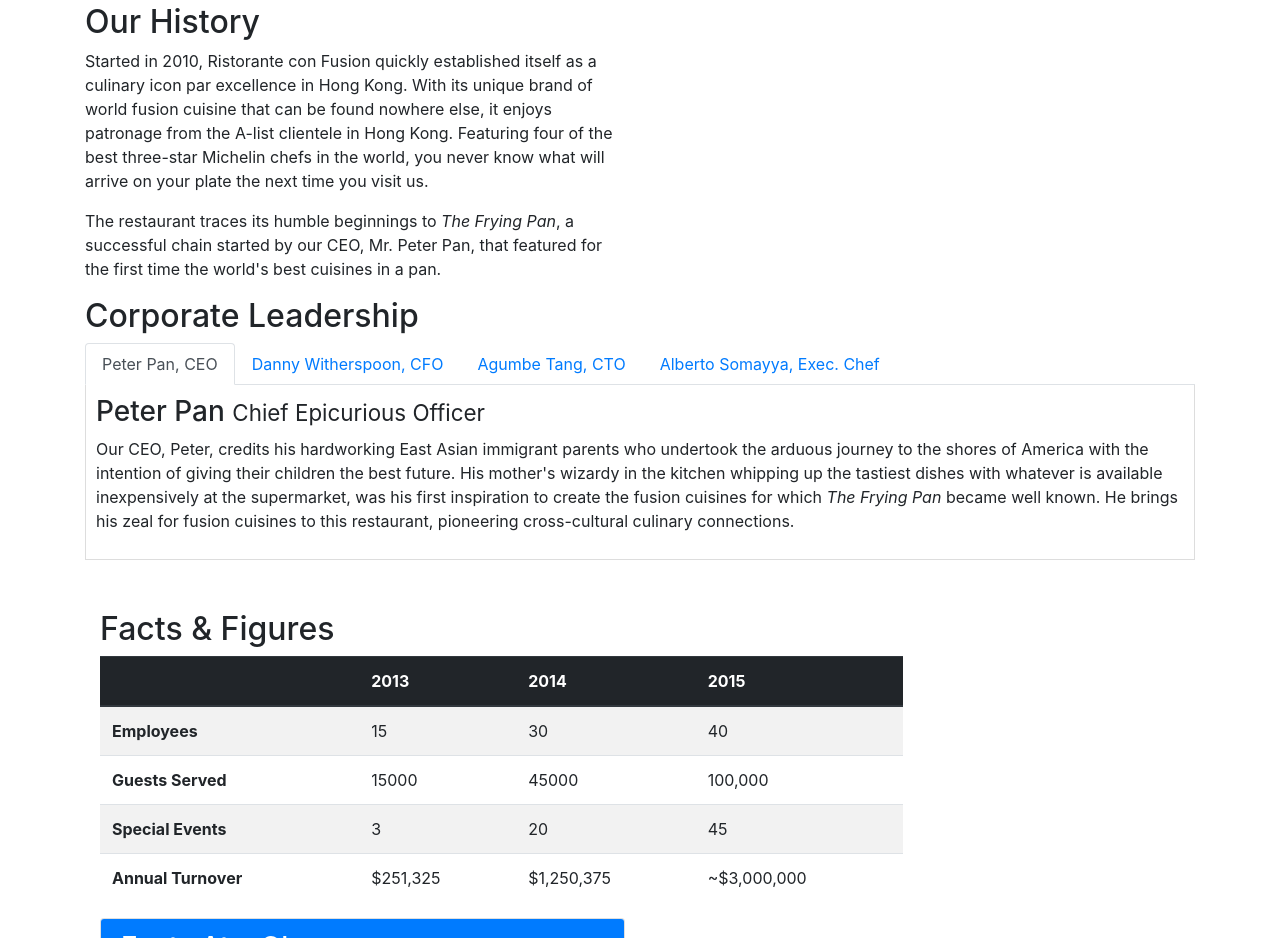
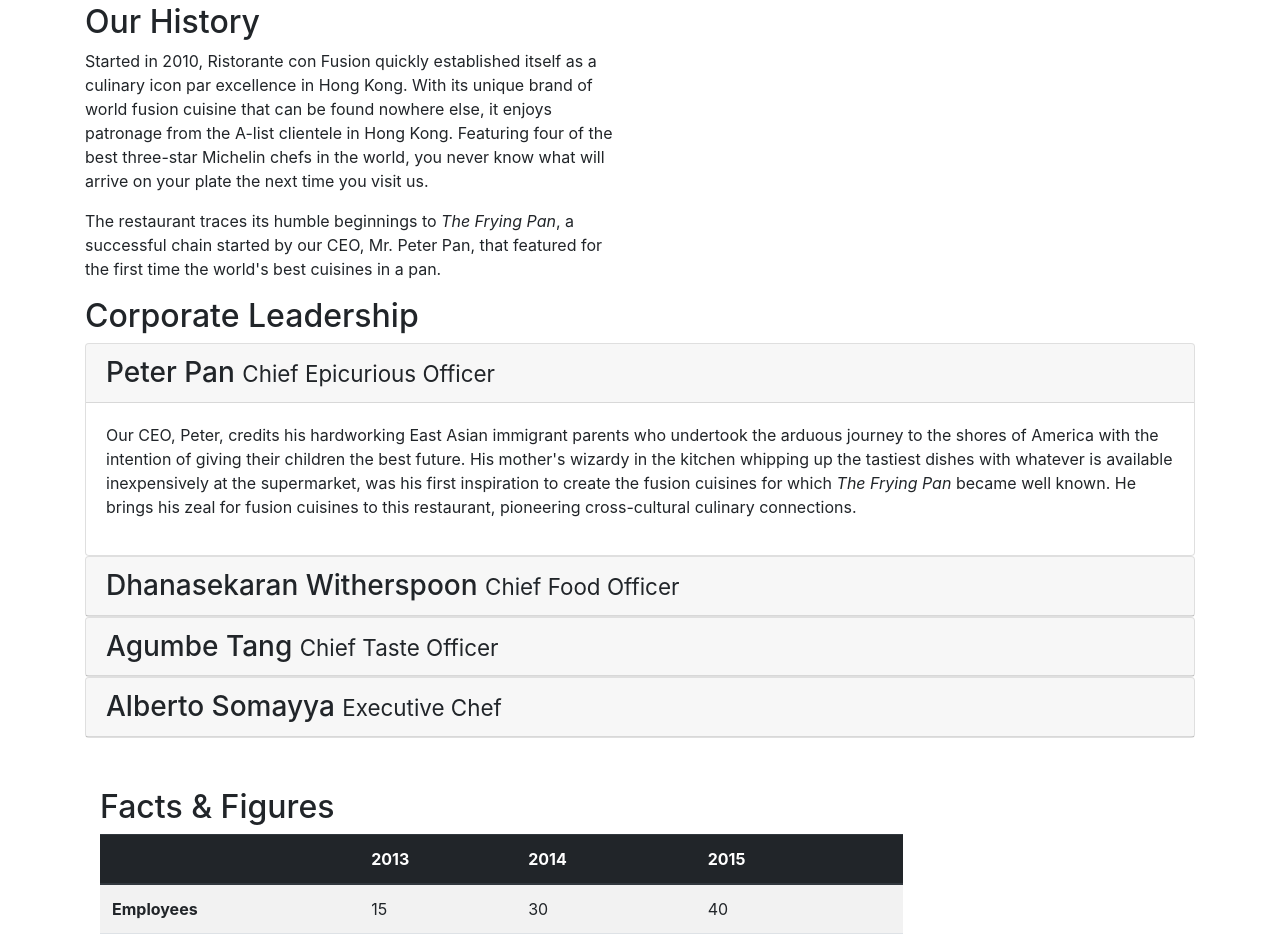
Before and after one commit to HamimSazadah/fe-bootsrap4-coursera, a website: page aboutus.html in a window 1280 px wide. Shown: the part 462-1400 px from the top of the page. Drawn offline with nearby package versions, Linux system fonts and the light colour scheme.

Commit message:
Accordion

```diff
--- a/aboutus.html
+++ b/aboutus.html
@@ -80,68 +80,106 @@
         <div class="row">
             <div class="col-12">
                 <h2>Corporate Leadership</h2>
-                <ul class="nav nav-tabs">
-                    <li class="nav-item">
-                        <a class="nav-link active" href="#peter" role="tab" data-toggle="tab">Peter Pan, CEO</a>
-                    </li>
-                    <li class="nav-item">
-                        <a class="nav-link" href="#danny" role="tab" data-toggle="tab">Danny Witherspoon, CFO</a>
-                    </li>
-                    <li class="nav-item">
-                        <a class="nav-link" href="#agumbe" role="tab" data-toggle="tab">Agumbe Tang, CTO</a>
-                    </li>
-                    <li class="nav-item">
-                        <a class="nav-link" href="#alberto" role="tab" data-toggle="tab">Alberto Somayya, Exec. Chef</a>
-                    </li>
-                </ul>
-                <div class="tab-content">
-                    <div role="tabpanel" class="tab-pane fade show active" id="peter">
-                        <h3>Peter Pan <small>Chief Epicurious Officer</small></h3>
-                        <p class="d-none d-sm-block">Our CEO, Peter, credits his hardworking East Asian immigrant
+                <div id="accordion">
+                    <div class="card">
+                        <div class="card-header" role="tab" id="peterhead">
+                            <h3 class="mb-0">
+                                <a data-toggle="collapse" data-target="#peter">
+                                    Peter Pan <small>Chief Epicurious Officer</small>
+                                </a>
+                            </h3>
+                        </div>
+                        <div class="collapse show" id="peter" data-parent="#accordion">
+                            <div class="card-body">
+                                <p class="d-none d-sm-block">Our CEO, Peter, credits his hardworking East Asian
+                                    immigrant
                                     parents
                                     who
-                            undertook the arduous journey to the shores of America with the intention of giving their
+                                    undertook the arduous journey to the shores of America with the intention of giving
+                                    their
                                     children
-                            the best future. His mother's wizardy in the kitchen whipping up the tastiest dishes with
+                                    the best future. His mother's wizardy in the kitchen whipping up the tastiest dishes
+                                    with
                                     whatever
-                            is available inexpensively at the supermarket, was his first inspiration to create the
+                                    is available inexpensively at the supermarket, was his first inspiration to create
+                                    the
                                     fusion
-                            cuisines for which <em>The Frying Pan</em> became well known. He brings his zeal for fusion
+                                    cuisines for which <em>The Frying Pan</em> became well known. He brings his zeal for
+                                    fusion
                                     cuisines
                                     to this restaurant, pioneering cross-cultural culinary connections.</p>
                             </div>
-                    <div role="tabpanel" class="tab-pane fade" id="danny">
-                        <h3>Dhanasekaran Witherspoon <small>Chief Food Officer</small></h3>
+                        </div>
+                    </div>
+                    <div class="card">
+                        <div class="card-header" role="tab" id="dannyhead">
+                            <h3 class="mb-0">
+                                <a class="collapsed" data-toggle="collapse" data-target="#danny">
+                                    Dhanasekaran Witherspoon <small>Chief Food Officer</small>
+                                </a>
+                            </h3>
+                        </div>
+                        <div class="collapse" id="danny" data-parent="#accordion">
+                            <div class="card-body">
                                 <p class="d-none d-sm-block">Our CFO, Danny, as he is affectionately referred to by his
                                     colleagues,
-                            comes from a long established family tradition in farming and produce. His experiences
+                                    comes from a long established family tradition in farming and produce. His
+                                    experiences
                                     growing
                                     up on
-                            a farm in the Australian outback gave him great appreciation for varieties of food sources.
+                                    a farm in the Australian outback gave him great appreciation for varieties of food
+                                    sources.
                                     As
                                     he
                                     puts it in his own words, <em>Everything that runs, wins, and everything that stays,
                                         pays!</em>
                                 </p>
                             </div>
-                    <div role="tabpanel" class="tab-pane fade" id="agumbe">
-                        <h3>Agumbe Tang <small>Chief Taste Officer</small></h3>
-                        <p class="d-none d-sm-block">Blessed with the most discerning gustatory sense, Agumbe, our CTO,
-                            personally ensures that every dish that we serve meets his exacting tastes. Our chefs dread
+                        </div>
+                    </div>
+                    <div class="card">
+                        <div class="card-header" role="tab" id="agumbehead">
+                            <h3 class="mb-0">
+                                <a class="collapsed" data-toggle="collapse" data-target="#agumbe">
+                                    Agumbe Tang <small>Chief Taste Officer</small>
+                                </a>
+                            </h3>
+                        </div>
+                        <div class="collapse" id="agumbe" data-parent="#accordion">
+                            <div class="card-body">
+                                <p class="d-none d-sm-block">Blessed with the most discerning gustatory sense, Agumbe,
+                                    our CTO,
+                                    personally ensures that every dish that we serve meets his exacting tastes. Our
+                                    chefs dread
                                     the
-                            tongue lashing that ensues if their dish does not meet his exacting standards. He lives by
+                                    tongue lashing that ensues if their dish does not meet his exacting standards. He
+                                    lives by
                                     his
                                     motto, <em>You click only if you survive my lick.</em></p>
                             </div>
-                    <div role="tabpanel" class="tab-pane fade" id="alberto">
-                        <h3>Alberto Somayya <small>Executive Chef</small></h3>
-                        <p class="d-none d-sm-block">Award winning three-star Michelin chef with wide International
+                        </div>
+                    </div>
+                    <div class="card">
+                        <div class="card-header" role="tab" id="albertohead">
+                            <h3 class="mb-0">
+                                <a class="collapsed" data-toggle="collapse" data-target="#alberto">
+                                    Alberto Somayya <small>Executive Chef</small>
+                                </a>
+                            </h3>
+                        </div>
+                        <div class="collapse" id="alberto" data-parent="#accordion">
+                            <div class="card-body">
+                                <p class="d-none d-sm-block">Award winning three-star Michelin chef with wide
+                                    International
                                     experience
-                            having worked closely with whos-who in the culinary world, he specializes in creating
+                                    having worked closely with whos-who in the culinary world, he specializes in
+                                    creating
                                     mouthwatering
                                     Indo-Italian fusion experiences. He says, <em>Put together the cuisines from the two
                                         craziest
                                         cultures, and you get a winning hit! Amma Mia!</em></p>
+                            </div>
+                        </div>
                     </div>
                 </div>
             </div>
```
Lines whose indentation alone changed are shown as unchanged.
